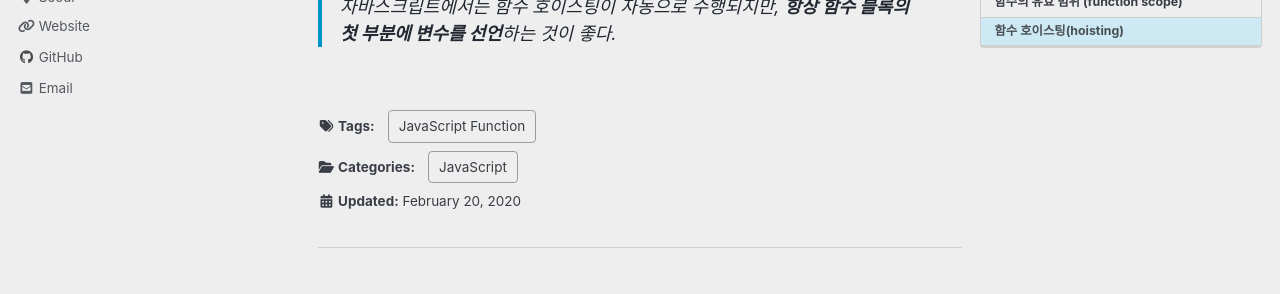
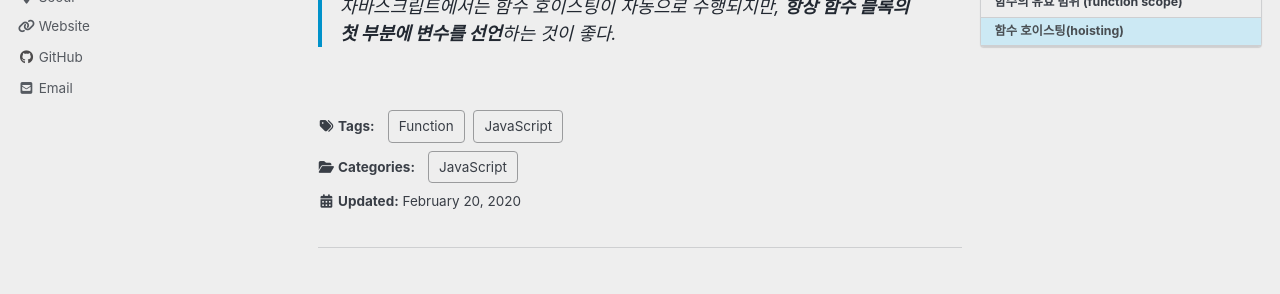
Before and after one commit to BBackJK/BBackJK.github.io, a Jekyll site: the page built from _posts/2020-02-20-JavaScript-function.md, in a window 1280 px wide and 900 px high, scrolled down 3761 px. Shown: the part 142-436 px from the top of the window. Built offline with Jekyll 4.4.1, drawn with Linux system fonts in a browser that asks for light colours; cached includes are drawn as plain includes; nearby versions of some CDN libraries.

Commit message:
Modify Markdown posting tag

```diff
--- a/_posts/2020-02-20-JavaScript-function.md
+++ b/_posts/2020-02-20-JavaScript-function.md
@@ -4,7 +4,9 @@ toc: true
 toc_sticky: true
 date: 2020-02-20 12:39:20 -0400
 categories: JavaScript
-tag: JavaScript Function
+tag:
+  - JavaScript
+  - Function
 ---
 
 ## 함수란?
```
